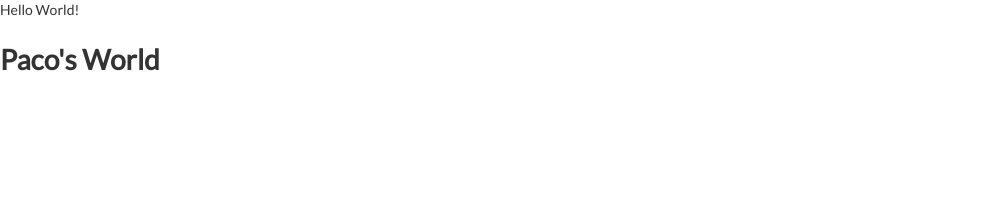
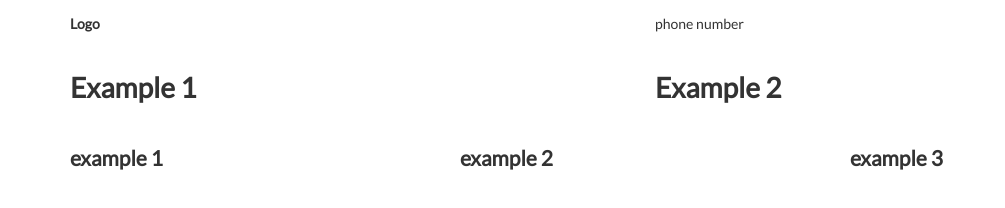
Before and after one commit to paco-orozco/Move-, a plain HTML site: page index.html in a window 1280 px wide. Shown: the whole page, without its empty margins (0-1005 px from the left). Drawn offline with Linux system fonts and the light colour scheme.

Commit message:
initial grid working

```diff
--- a/index.html
+++ b/index.html
@@ -9,7 +9,41 @@
   <link rel="stylesheet" type="text/css" href="styles/style.css">
 </head>
 <body>
-  <header>Hello World!</header>
-  <h1>Paco's World</h1>
+  <div class="container">
+    <header>
+      <div class="row">
+        <div class="col-lg-6 col-md-6 col-sm-12 col-xs-12">
+          <p><strong>Logo</strong></p>
+        </div>
+        <div class="col-lg-6 col-md-6 col-sm-12 col-xs-12">
+          <p>phone number</p>
+        </div>
+      </div>
+    </header>
+    <div class="row">
+      <div class="col-lg-6 col-md-6 col-sm-12 col-xs-12">
+        <h1>Example 1</h1>
+      </div>
+      <div class="col-lg-6 col-md-6 col-sm-12 col-xs-12">
+        <h1>Example 2</h1>
+      </div>
+    </div><!-- end of first section -->
+    <div class="row">
+      <div class="col-lg-4 col-md-4 col-sm-12 col-xs-12">
+        <h2>example 1</h2>
+      </div>
+      <div class="col-lg-4 col-md-4 col-sm-12 col-xs-12">
+        <h2>example 2</h2>
+      </div>
+      <div class="col-lg-4 col-md-4 col-sm-12 col-xs-12">
+        <h2>example 3</h2>
+      </div>
+    </div>
+    <footer>
+      <div class="row">
+
+      </div>
+    </footer>
+  </div>
 </body>
 </html>
```
